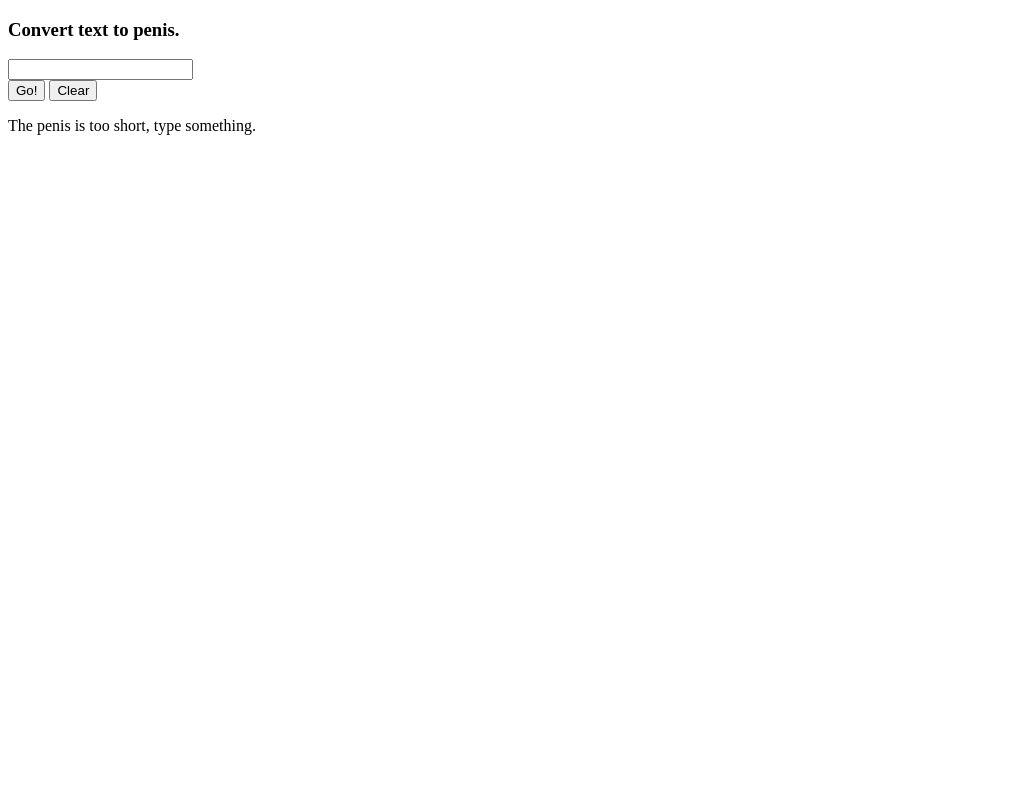
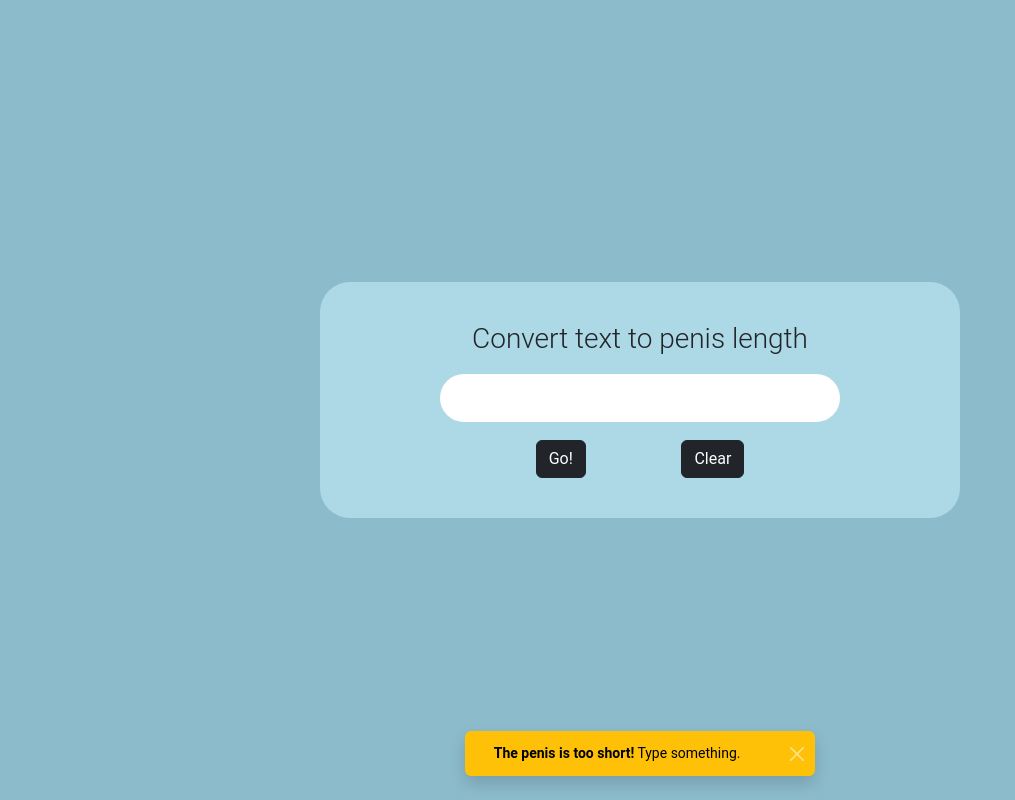
Before and after one commit to hernandiazorrac/penis-converter, a plain HTML site: page index.html in a window 1280 px wide. Both pictures are taken after a click on the button "Go!". Shown: the whole page, without its empty margins (0-1015 px from the left). Drawn offline with nearby package versions, Linux system fonts and the light colour scheme.

Commit message:
first css styles

```diff
--- a/app.js
+++ b/app.js
@@ -1,37 +1,63 @@
 let input = document.getElementById('inputText')
 let buttonGo = document.getElementById('buttonGo')
 let buttonClear = document.getElementById('buttonClear')
+let appContainer = document.getElementById('appContainer')
 let output = document.getElementById('output')
 let outputText = document.getElementById('outputText')
+let backToTopButton = document.getElementById('btn-back-to-top')
+let toast = document.getElementById('toastAlert')
+let option = {animation: true, delay: 4000}
 
 const dickWord = () => {
     if(input.value.length === 1){
-        output.style.display = "block"
-        outputText.innerHTML = `The penis is ${input.value.length} character long.`
+        output.style.display = "flex"
+        outputText.innerHTML = `The penis is ${input.value.length} = long.`
     }else{
-        output.style.display = "block"
-        outputText.innerHTML = `The penis is ${input.value.length} characters long.`
+        output.style.display = "flex"
+        outputText.innerHTML = `The penis is ${input.value.length} ='s long.`
     }
 
     if(input.value.length === 0){
         output.style.display = "none"
+        outputText.style.display = "none"
         outputText.innerHTML = `The penis is too short, type something.`
+
+        let toastAlert = new bootstrap.Toast(toast, option)
+        toastAlert.show()
     }else{
-        output.style.display = "block"
+        output.style.display = "flex"
+        outputText.style.display = "flex"
         output.innerHTML = "8" + "=".repeat(input.value.length) + "D"
     }
 }
 
+const clear = () => {
+    input.value = ""
+}
+
+const scrollFunction = () => {
+    if(appContainer.scrollTop > 250){
+        backToTopButton.style.display = "block"
+    }else{
+        backToTopButton.style.display = "none"
+    }
+}
+
+const backToTop = () => {
+    appContainer.scrollTop = 0;
+}
+
+appContainer.onscroll = () => {
+    scrollFunction()
+}
+
+
+buttonGo.addEventListener('click', dickWord)
+buttonClear.addEventListener('click', clear)
+backToTopButton.addEventListener('click', backToTop)
 input.addEventListener('keypress', (e) => {
     if(e.key === 'Enter'){
         e.preventDefault();
         buttonGo.click()
     }
 })
-
-const clear = () => {
-    input.value = ""
-}
-
-buttonGo.addEventListener('click', dickWord)
-buttonClear.addEventListener('click', clear)
--- a/index.html
+++ b/index.html
@@ -4,21 +4,44 @@
     <meta charset="UTF-8">
     <meta http-equiv="X-UA-Compatible" content="IE=edge">
     <meta name="viewport" content="width=device-width, initial-scale=1.0">
+    <link rel="stylesheet" href="style.css">
+    <link href="https://cdn.jsdelivr.net/npm/bootstrap@5.3.0-alpha1/dist/css/bootstrap.min.css" rel="stylesheet" integrity="sha384-GLhlTQ8iRABdZLl6O3oVMWSktQOp6b7In1Zl3/Jr59b6EGGoI1aFkw7cmDA6j6gD" crossorigin="anonymous">
+    <link rel="stylesheet" href="https://cdnjs.cloudflare.com/ajax/libs/font-awesome/6.2.1/css/all.min.css" integrity="sha512-MV7K8+y+gLIBoVD59lQIYicR65iaqukzvf/nwasF0nqhPay5w/9lJmVM2hMDcnK1OnMGCdVK+iQrJ7lzPJQd1w==" crossorigin="anonymous" referrerpolicy="no-referrer" />
     <title>Penis converter</title>
 </head>
-<body>
-    <div class="container">
-        <h3 class="title">Convert text to penis.</h3>
+<body class="mainContainer">
+    <div class="appContainer" id="appContainer">
+        <h3 class="title">Convert text to penis length</h3>
         <input type="text" name="" id="inputText">
-        <div class="buttonsContainer">
-            <button type="button" id="buttonGo">Go!</button>
-            <button type="button" id="buttonClear">Clear</button>
+        <div class="buttonsContainer mt-2">
+            <button type="button" id="buttonGo" class="btn btn-dark">Go!</button>
+            <button type="button" id="buttonClear" class="btn btn-dark">Clear</button>
         </div>
-
         <p id="output"></p>
         <p id="outputText"></p>
+
+        <button type="button" class="btn btn-danger btn-floating btn-lg" id="btn-back-to-top">
+            <i class="fas fa-arrow-up"></i>
+        </button>
     </div>
 
+    <div class="toast-container bottom-0 p-4">
+        <div class="toast text-bg-warning border-0" id="toastAlert">
+            <div class="d-flex">
+                <div class="toast-body">
+                    <strong>The penis is too short!</strong>
+                    Type something.
+                </div>
+                <button
+                    type="button"
+                    class="btn-close btn-close-white me-2 m-auto"
+                    data-bs-dismiss="toast"
+                ></button>
+            </div>
+        </div>
+    </div>
+
+    <script src="https://cdn.jsdelivr.net/npm/bootstrap@5.3.0-alpha1/dist/js/bootstrap.bundle.min.js" integrity="sha384-w76AqPfDkMBDXo30jS1Sgez6pr3x5MlQ1ZAGC+nuZB+EYdgRZgiwxhTBTkF7CXvN" crossorigin="anonymous"></script>
     <script src="app.js"></script>
 </body>
 </html>
--- /dev/null
+++ b/style.css
@@ -0,0 +1,82 @@
+*{
+    margin: 0 auto;
+    padding: 0;
+    font-family: 'Roboto';
+}
+
+.mainContainer{
+    height: 100vh;
+    display: flex;
+    flex-direction: column;
+    justify-content: center;
+    align-items: center;
+    background-color: rgb(140, 187, 204);
+}
+
+.appContainer{
+    width: 40em;
+    max-height: 50em;
+    padding: 30px;
+    background-color: lightblue;
+    border-radius:30px;
+    word-break: break-all;
+    overflow: auto;
+}
+
+#btn-back-to-top {
+    position: fixed;
+    bottom: 20px;
+    right: 20px;
+    display: none;
+    border-radius: 50%;
+  }
+
+#inputText{
+    border:none;
+    border-radius: 25px;
+    display: block;
+    margin: 0 auto;
+    width: 25em;
+    height: 3em;
+    padding-left: 20px;
+}
+
+.buttonsContainer{
+    display: flex;
+    justify-content: space-evenly;
+    padding: 10px;
+}
+
+#buttonGo, #buttonClear{
+    margin: 0 -5em;
+}
+
+.title{
+    display: flex;
+    justify-content: center;
+    font-weight: 300;
+    padding: 10px;
+}
+
+#output, #outputText{
+    display: none;
+    justify-content: center;
+}
+
+/* custom scrollbar */
+
+::-webkit-scrollbar{
+    width: .3em;
+}
+
+::-webkit-scrollbar-track{
+    background-color: blueviolet;
+    margin-block-start: 14em;
+    margin-block-end: 5.4em;
+    border-radius: 100vh;
+}
+
+::-webkit-scrollbar-thumb{
+    background-color: bisque;
+    border-radius: 100vh;
+}
```
